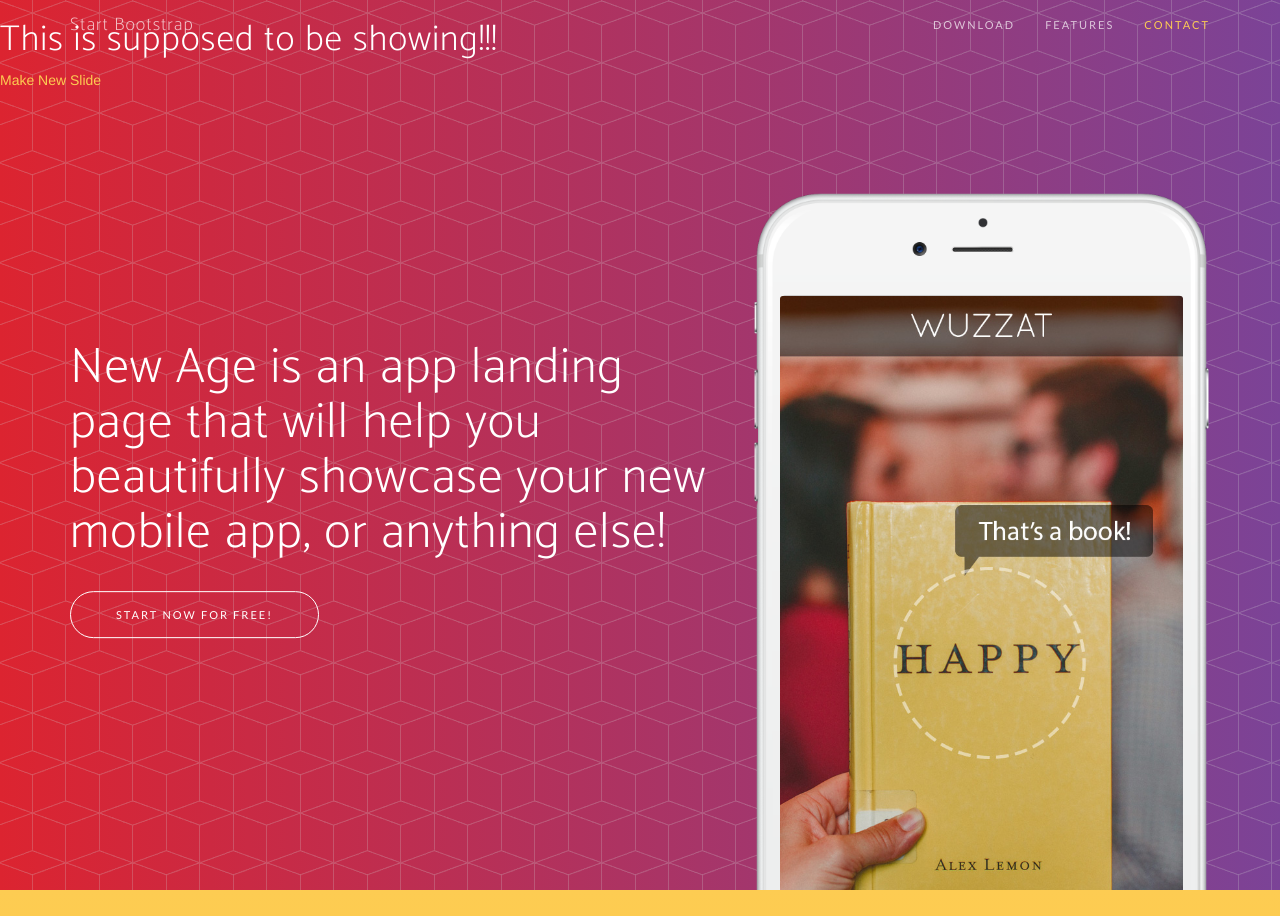
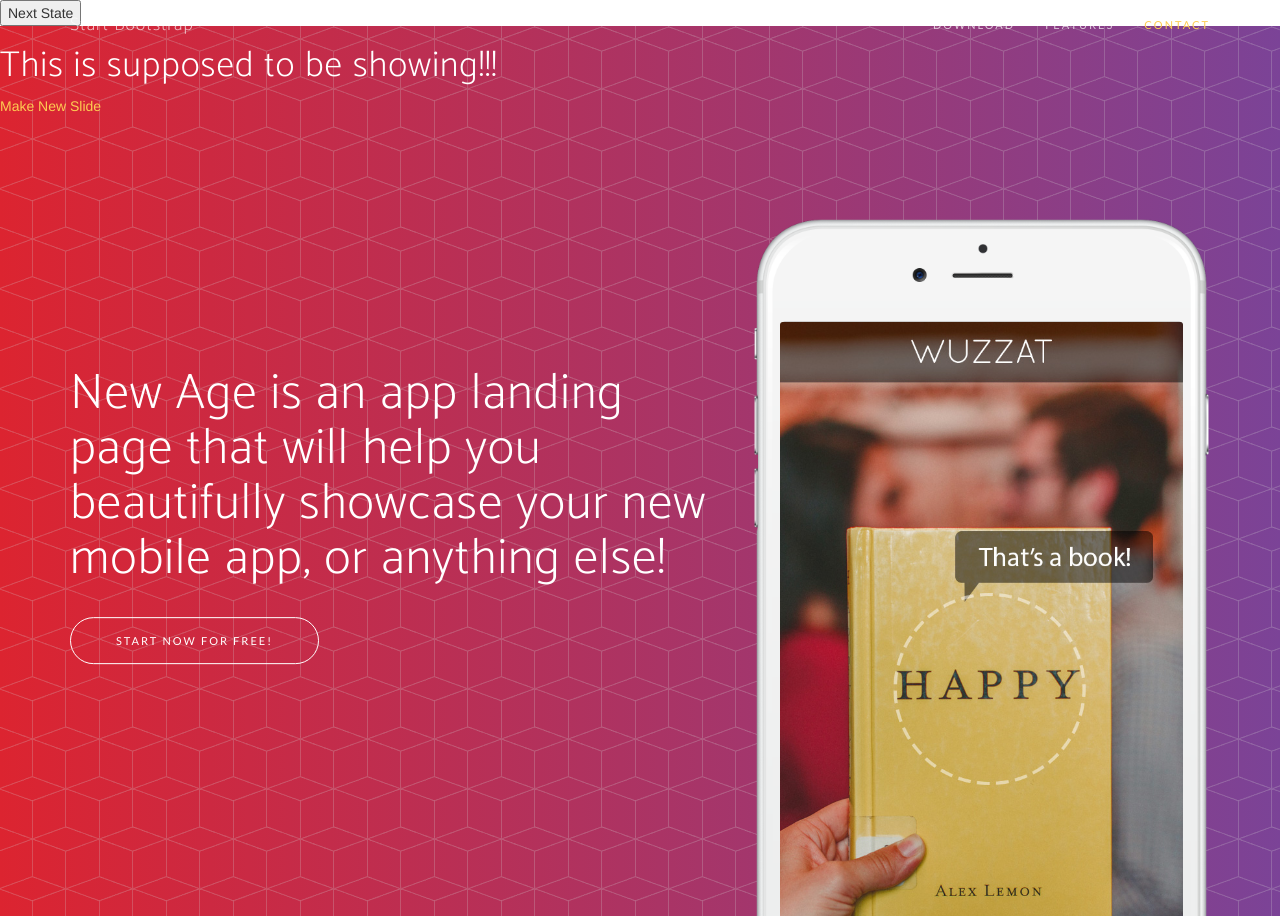
Before and after one commit to cjvirtucio87/slideTest, a website: page index.html in a window 1280 px wide. Shown: the top 916 px of the page. Drawn offline with nearby package versions, Linux system fonts and the light colour scheme; a web font is replaced by a local one.

Commit message:
working on currentStateCounter

```diff
--- a/index.html
+++ b/index.html
@@ -39,6 +39,8 @@
 </head>
 
 <body id="page-top" ng-controller="pageWatchCtrl">
+
+    <button class='next-state-btn' ng-click='nextState()'>Next State</button>
 
     <nav id="mainNav" class="navbar navbar-default navbar-fixed-top">
         <div class="container">
--- a/js/app.js
+++ b/js/app.js
@@ -16,9 +16,15 @@ app.controller('pageWatchCtrl', ['$scope', '$', function($scope, $){
   $scope.states = [0];
 
   $scope.currentState = 1;
+  $scope.currentStateCounter = 1;
+
   $scope.createSlide = function($event){
     var slideTag = $($event.currentTarget).first().parent();
     $scope.states.push(slideTag.attr('data-id'));
   };
 
+  $scope.nextState = function () {
+
+  };
+
 }]);
```
